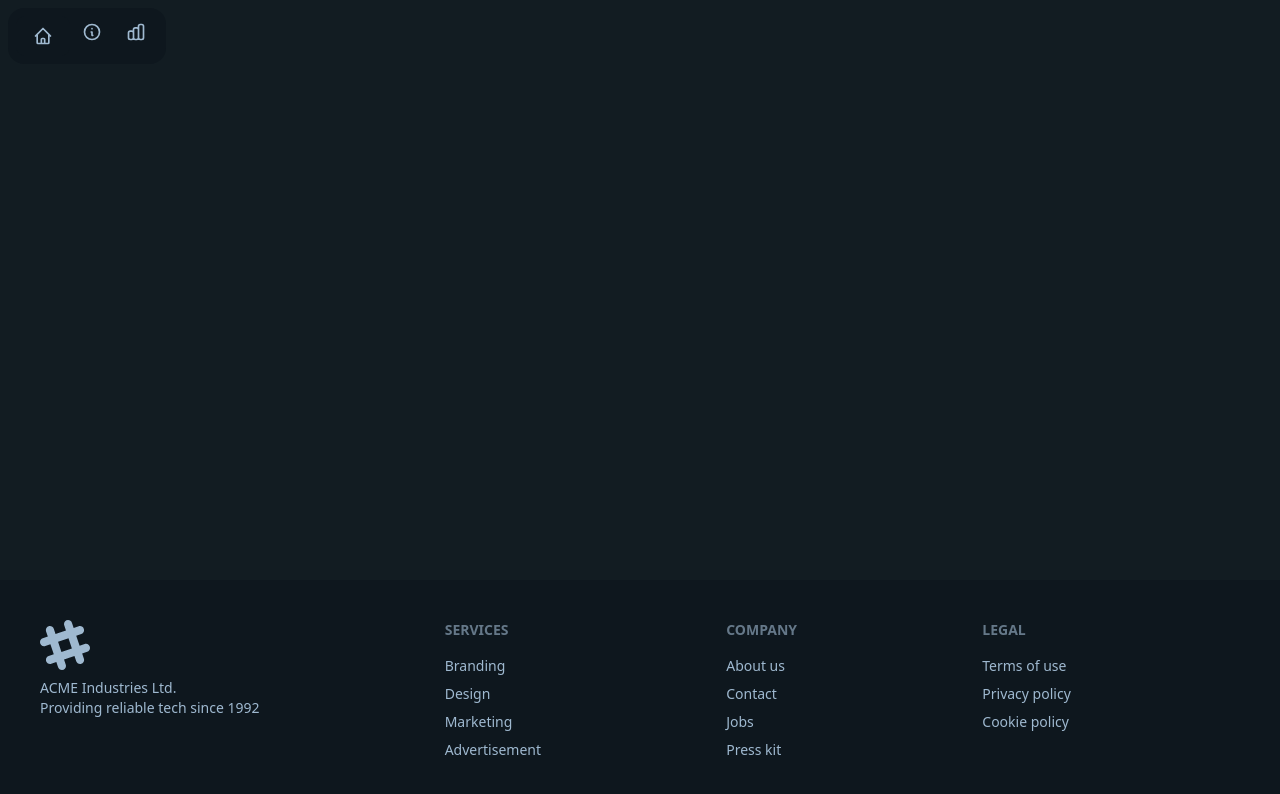
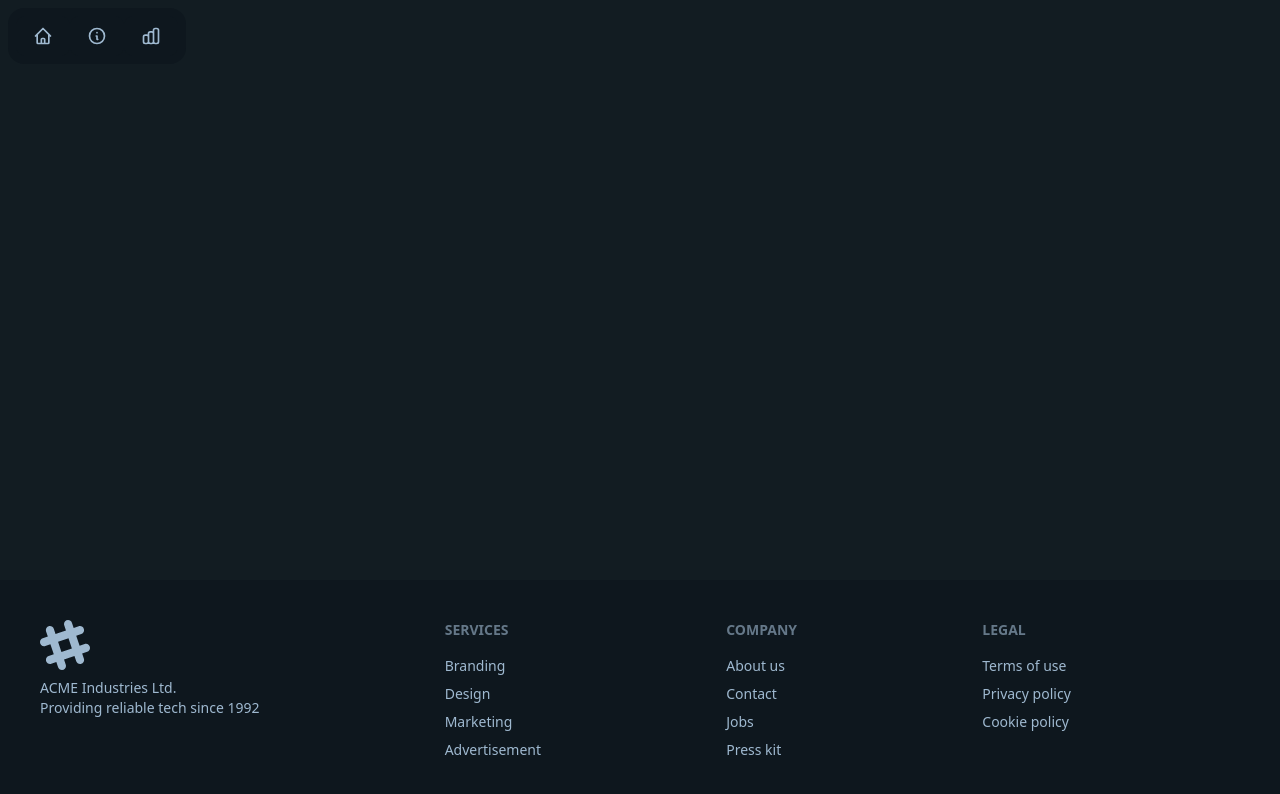
Before and after one commit to aortegae/CountryApp, an Angular app: page /country in a window 1280 px wide. Shown: the top 794 px of the page. Built offline with nearby package versions, Linux system fonts and the light colour scheme.

Commit message:
Paginas pais y region

```diff
--- a/src/app/app.config.ts
+++ b/src/app/app.config.ts
@@ -1,11 +1,11 @@
 import { ApplicationConfig, provideBrowserGlobalErrorListeners } from '@angular/core';
-import { provideRouter } from '@angular/router';
+import { provideRouter, withComponentInputBinding } from '@angular/router';
 
 import { routes } from './app.routes';
 
 export const appConfig: ApplicationConfig = {
   providers: [
     provideBrowserGlobalErrorListeners(),
-    provideRouter(routes)
-  ]
+    provideRouter(routes, withComponentInputBinding()),
+  ],
 };
--- a/src/app/country/components/top-menu.html
+++ b/src/app/country/components/top-menu.html
@@ -1,7 +1,12 @@
 <nav class="p-2 w-full">
   <ul class="menu menu-horizontal bg-base-200 rounded-box">
     <li>
-      <a class="btn">
+      <a
+        routerLink="/country/pais"
+        routerLinkActive="btn-primary"
+        [routerLinkActiveOptions]="{ exact: true }"
+        class="btn"
+      >
         <svg
           xmlns="http://www.w3.org/2000/svg"
           class="h-5 w-5"
@@ -19,7 +24,12 @@
       </a>
     </li>
     <li>
-      <a>
+      <a
+        routerLink="/country/capital"
+        routerLinkActive="btn-primary"
+        [routerLinkActiveOptions]="{ exact: true }"
+        class="btn"
+      >
         <svg
           xmlns="http://www.w3.org/2000/svg"
           class="h-5 w-5"
@@ -37,7 +47,12 @@
       </a>
     </li>
     <li>
-      <a>
+      <a
+        routerLink="/country/region"
+        routerLinkActive="btn-primary"
+        [routerLinkActiveOptions]="{ exact: true }"
+        class="btn"
+      >
         <svg
           xmlns="http://www.w3.org/2000/svg"
           class="h-5 w-5"
--- a/src/app/country/pages/pais.html
+++ b/src/app/country/pages/pais.html
@@ -0,0 +1,2 @@
+<country-search placeholder="Search by country name..." />
+<country-list />
--- a/src/app/country/pages/pais.ts
+++ b/src/app/country/pages/pais.ts
@@ -1,7 +1,10 @@
 import { Component } from '@angular/core';
+import CountrySearchComponent from '../components/search';
+import CountryListComponent from '../components/country-list';
 
 @Component({
   selector: 'country-pais',
   templateUrl: './pais.html',
+  imports: [CountrySearchComponent, CountryListComponent],
 })
 export default class CountryPaisPageComponent {}
--- a/src/app/country/pages/region.html
+++ b/src/app/country/pages/region.html
@@ -0,0 +1 @@
+<country-list />
--- a/src/app/country/pages/region.ts
+++ b/src/app/country/pages/region.ts
@@ -1,7 +1,9 @@
 import { Component } from '@angular/core';
+import CountryListComponent from '../components/country-list';
 
 @Component({
   selector: 'country-region',
   templateUrl: './region.html',
+  imports: [CountryListComponent],
 })
 export default class CountryRegionPageComponent {}
--- a/src/styles.css
+++ b/src/styles.css
@@ -1,6 +1,10 @@
 /* You can add global styles to this file, and also import other style files */
 
-@import "tailwindcss";
+@import 'tailwindcss';
 @plugin "daisyui" {
-  themes: sunset --default, night --prefersdark, forest, ocean;
+  themes:
+    sunset --default,
+    sunset --prefersdark,
+    forest,
+    ocean;
 }
```
